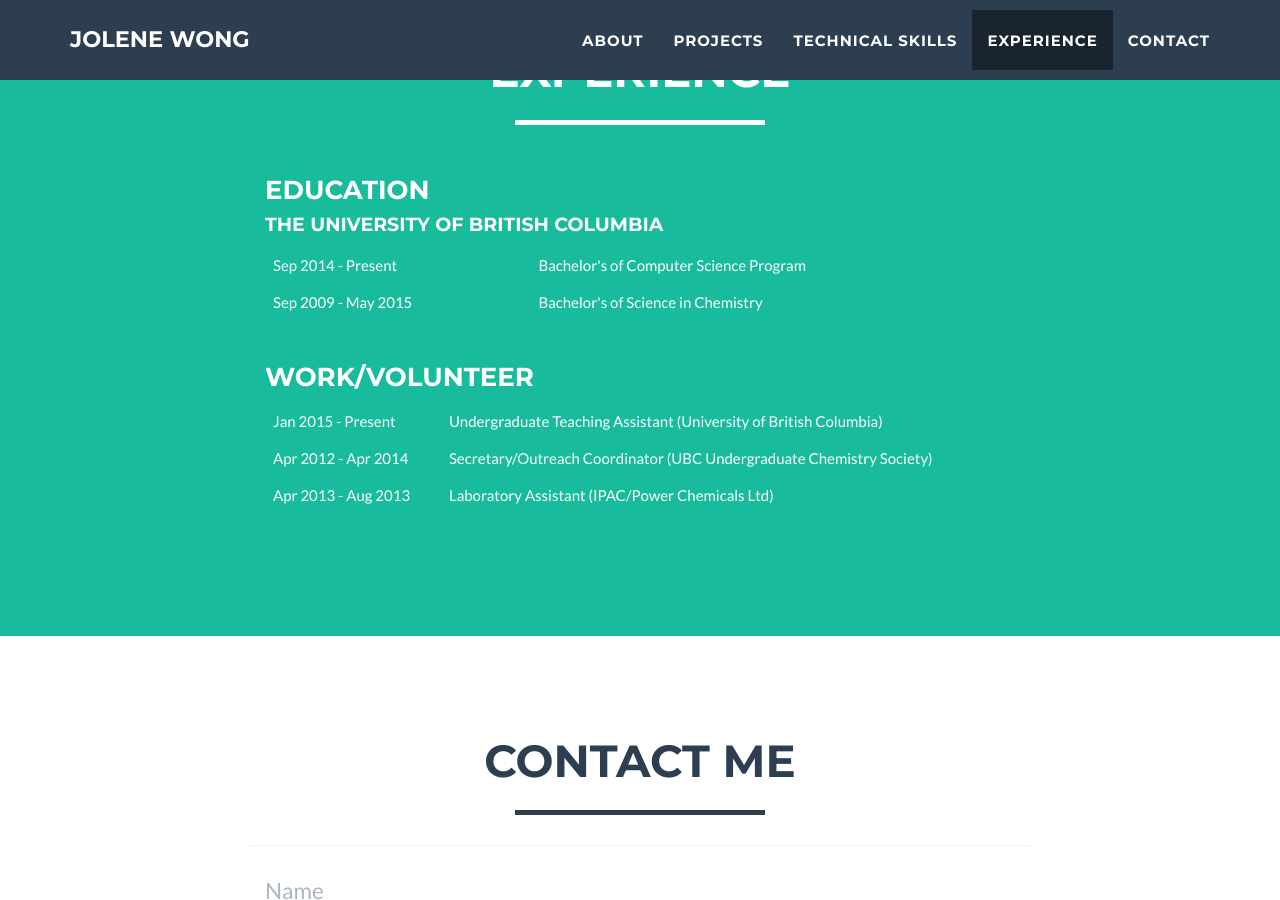
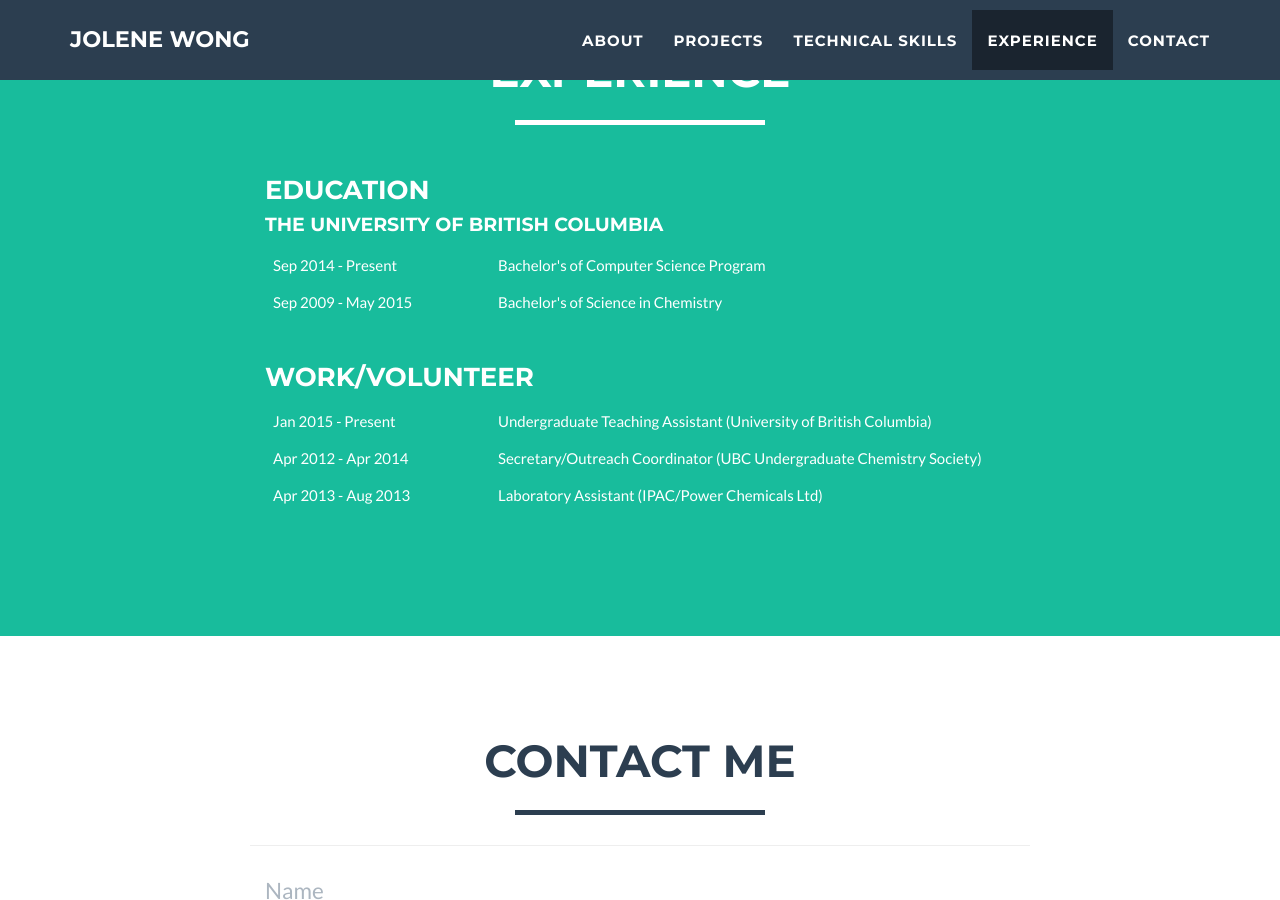
Before and after one commit to milktea02/milktea02.github.io, a Jekyll site: the page built from index.html, in a window 1280 px wide and 900 px high, scrolled down 2828 px. Built offline with Jekyll 4.4.1, drawn with Linux system fonts in a browser that asks for light colours; comment, search, counter and statistics services are not loaded.

Commit message:
Tables in Experience
adjusting celll widths

```diff
--- a/_includes/education.html
+++ b/_includes/education.html
@@ -11,13 +11,13 @@
                 <div class="col-lg-8 col-lg-offset-2">
                     <h3>Education</h3>
                     <h4>The University of British Columbia</h4>
-                    <table class="table">
+                    <table class="table" width="100%">
                         <tr>
-                            <td>Sep 2014 - Present</td>
+                            <td width="30%">Sep 2014 - Present</td>
                             <td>Bachelor's of Computer Science Program</td>
                         </tr>
                         <tr>
-                            <td>Sep 2009 - May 2015</td>
+                            <td width="30%">Sep 2009 - May 2015</td>
                             <td>Bachelor's of Science in Chemistry</td>
                         </tr>
                     </table>
@@ -26,9 +26,9 @@
             <div class="row">
                 <div class="col-lg-8 col-lg-offset-2">
                     <h3>Work/Volunteer</h3>
-                    <table class="table">
+                    <table class="table" width="100%">
                         <tr>
-                            <td>Jan 2015 - Present</td>
+                            <td width="30%">Jan 2015 - Present</td>
                             <td>Undergraduate Teaching Assistant (University of British Columbia)</td>
                         </tr>
                         <tr>
```
